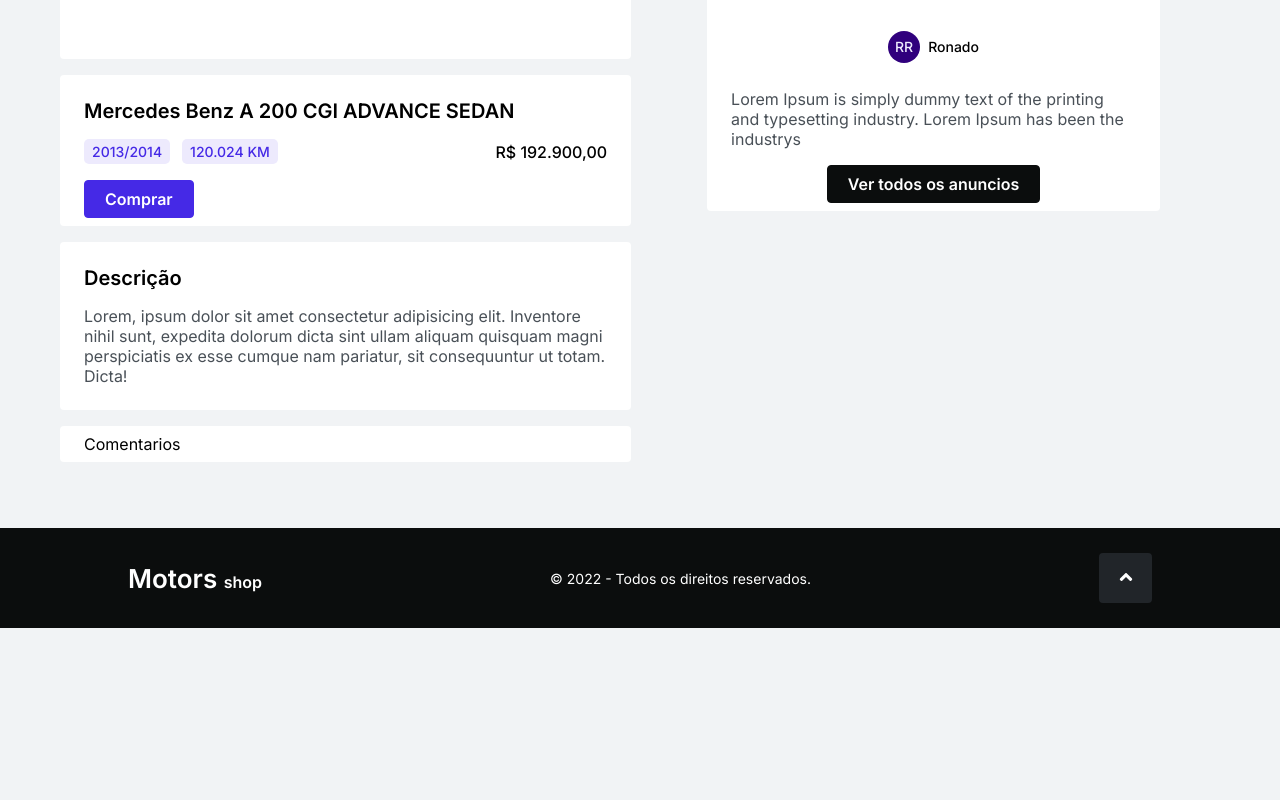
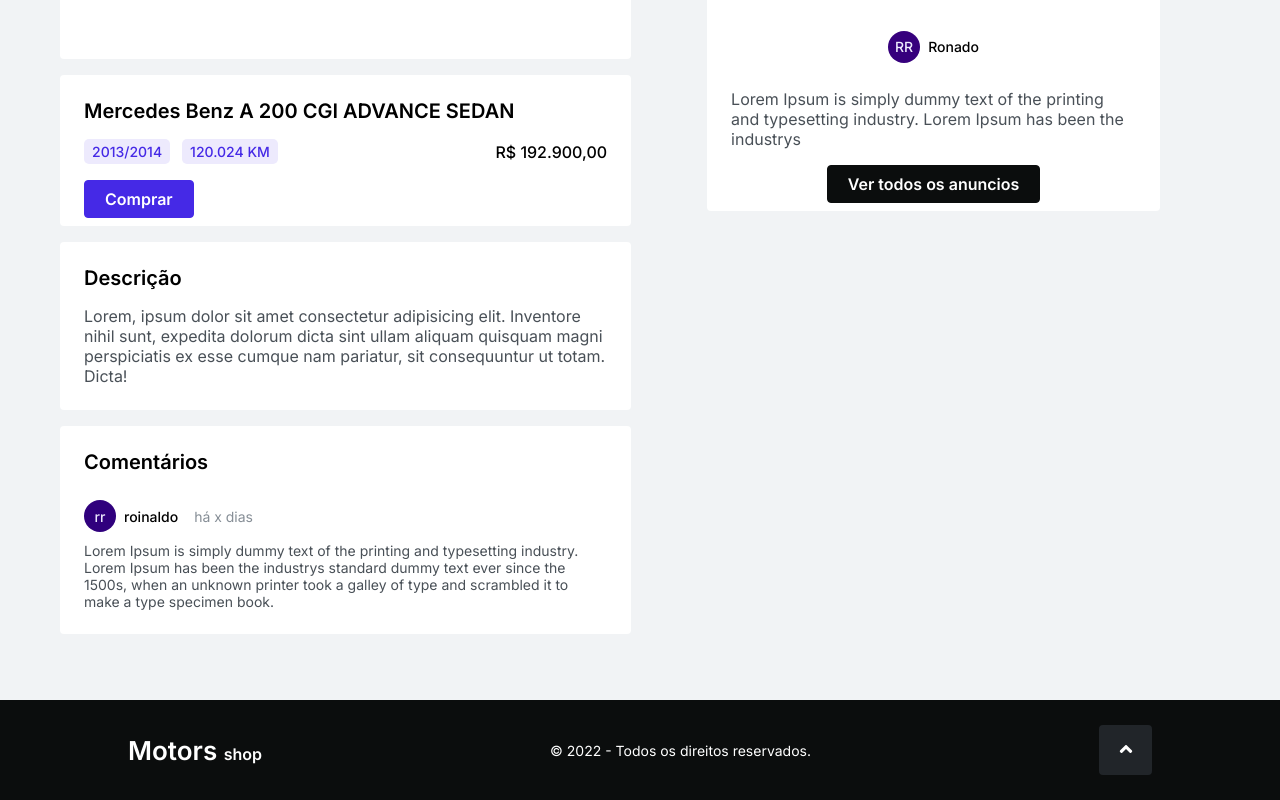
Before and after one commit to projeto-final-grupo07/frontend-project-ff-m6, a React (Create React App) app in the folder client/: page /vehicle/1 in a window 1280 px wide. Shown: the part 391-1191 px from the top of the page. Before the commit the page ends 1019 px from the top, so only its background shows below. Built offline with nearby package versions, Linux system fonts and the light colour scheme.

Commit message:
feat: created commentCard

```diff
--- /dev/null
+++ b/client/src/components/CommentCard/index.tsx
@@ -0,0 +1,23 @@
+import React from 'react';
+import { StyledBox, StyledDivGap } from '../../pages/vehicleDetail/style';
+import CardProfile from '../CardProfile';
+import { StyledTitle } from '../../styles/typography';
+const CommentCard = () => {
+  return (
+    <StyledBox paddingC='0'>
+      <StyledDivGap row center marginC='0'>
+        <CardProfile name='roinaldo' />
+        <StyledTitle tag='p' fontSize='body-2-400' fontColor='var(--grey3)'>
+          há x dias
+        </StyledTitle>
+      </StyledDivGap>
+      <StyledTitle tag='p' fontSize='body-2-400' fontColor='var(--grey2)'>
+        Lorem Ipsum is simply dummy text of the printing and typesetting industry. Lorem Ipsum has
+        been the industrys standard dummy text ever since the 1500s, when an unknown printer took a
+        galley of type and scrambled it to make a type specimen book.
+      </StyledTitle>
+    </StyledBox>
+  );
+};
+
+export default CommentCard;
--- a/client/src/pages/vehicleDetail/index.tsx
+++ b/client/src/pages/vehicleDetail/index.tsx
@@ -14,6 +14,7 @@
 import { ThemeDivInfoVehicle } from '../../components/ProductCardAuction/style';
 import { StyledTitle } from '../../styles/typography';
 import CardProfile from '../../components/CardProfile';
+import CommentCard from '../../components/CommentCard';
 
 const handleOnWheel = (e: any) => {
   // console.log(e);
@@ -67,7 +68,14 @@
               </StyledTitle>
             </StyledDivGap>
           </StyledBox>
-          <StyledBox>Comentarios</StyledBox>
+          <StyledBox>
+            <StyledDivGap>
+              <StyledTitle fontSize='Heading-6-600' tag='h6'>
+                Comentários
+              </StyledTitle>
+              <CommentCard />
+            </StyledDivGap>
+          </StyledBox>
         </StyledSection>
         <StyledSectionFixed>
           <StyledPhotoDetail>
--- a/client/src/pages/vehicleDetail/style.ts
+++ b/client/src/pages/vehicleDetail/style.ts
@@ -47,7 +47,7 @@
   background: var(--whiteFixed);
   width: 100%;
   border-radius: 4px;
-  padding: 0.5rem 1.5rem;
+  padding: ${({ paddingC }) => (paddingC ? paddingC : '0.5rem 1.5rem')};
   display: ${({ flex }: any) => (flex ? 'flex' : 'block')};
   align-items: ${({ center }: any) => (center ? 'center' : 'flex-start')};
   flex-direction: ${({ columnFlex }: any) => (columnFlex ? 'column' : 'row')};
@@ -55,8 +55,8 @@
 export const StyledDivGap = styled.div<any>`
   display: flex;
   gap: 1rem;
-  flex-direction: column;
-  margin: 1rem 0;
+  flex-direction: ${({ row }: any) => (row ? 'row' : 'column')};
+  margin: ${({ marginC }: any) => (marginC ? marginC : '1rem 0')};
   align-items: ${({ center }: any) => (center ? 'center' : 'flex-start')};
 `;
 export const StyledPhotoDetail = styled.div`
```
